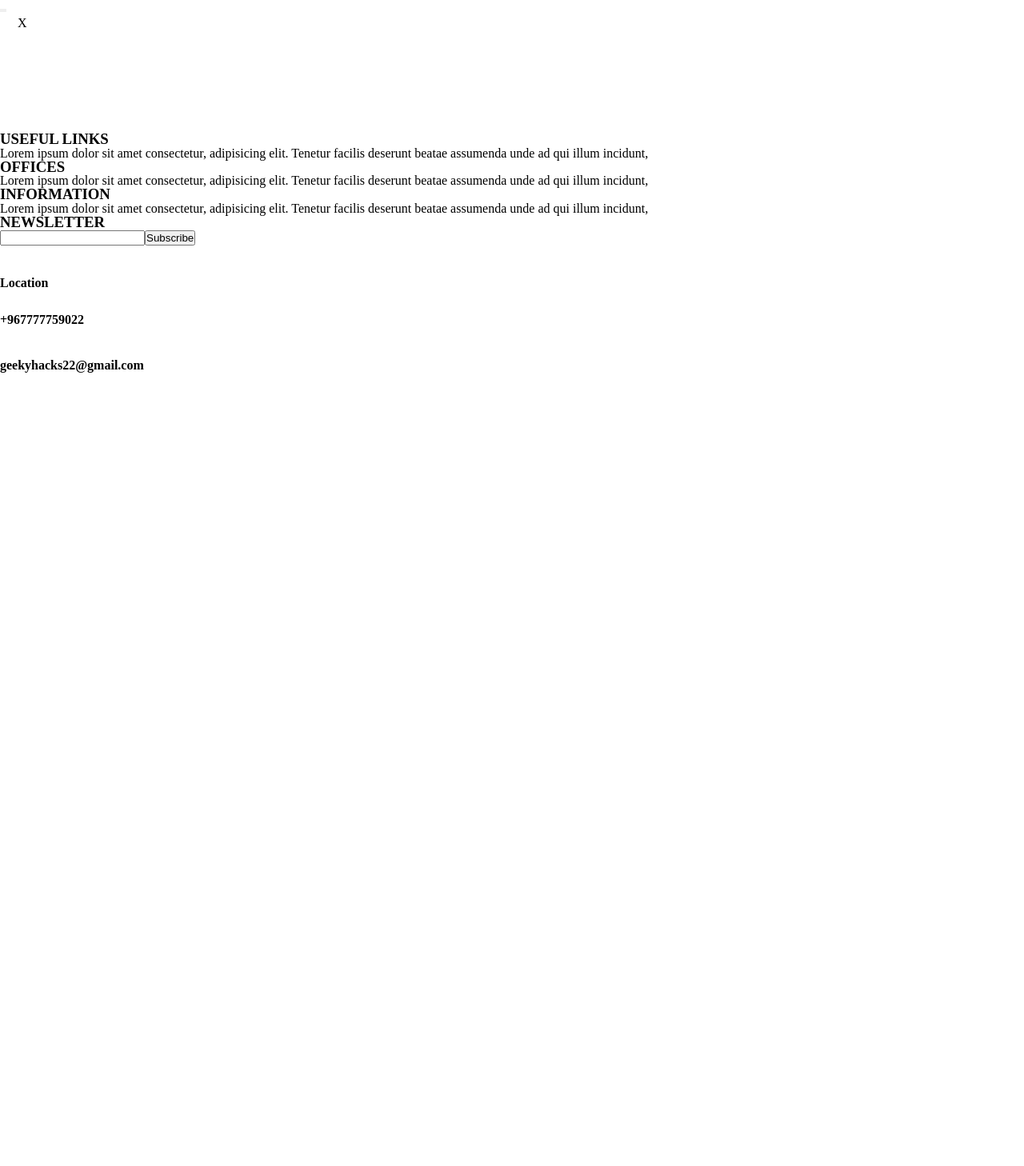
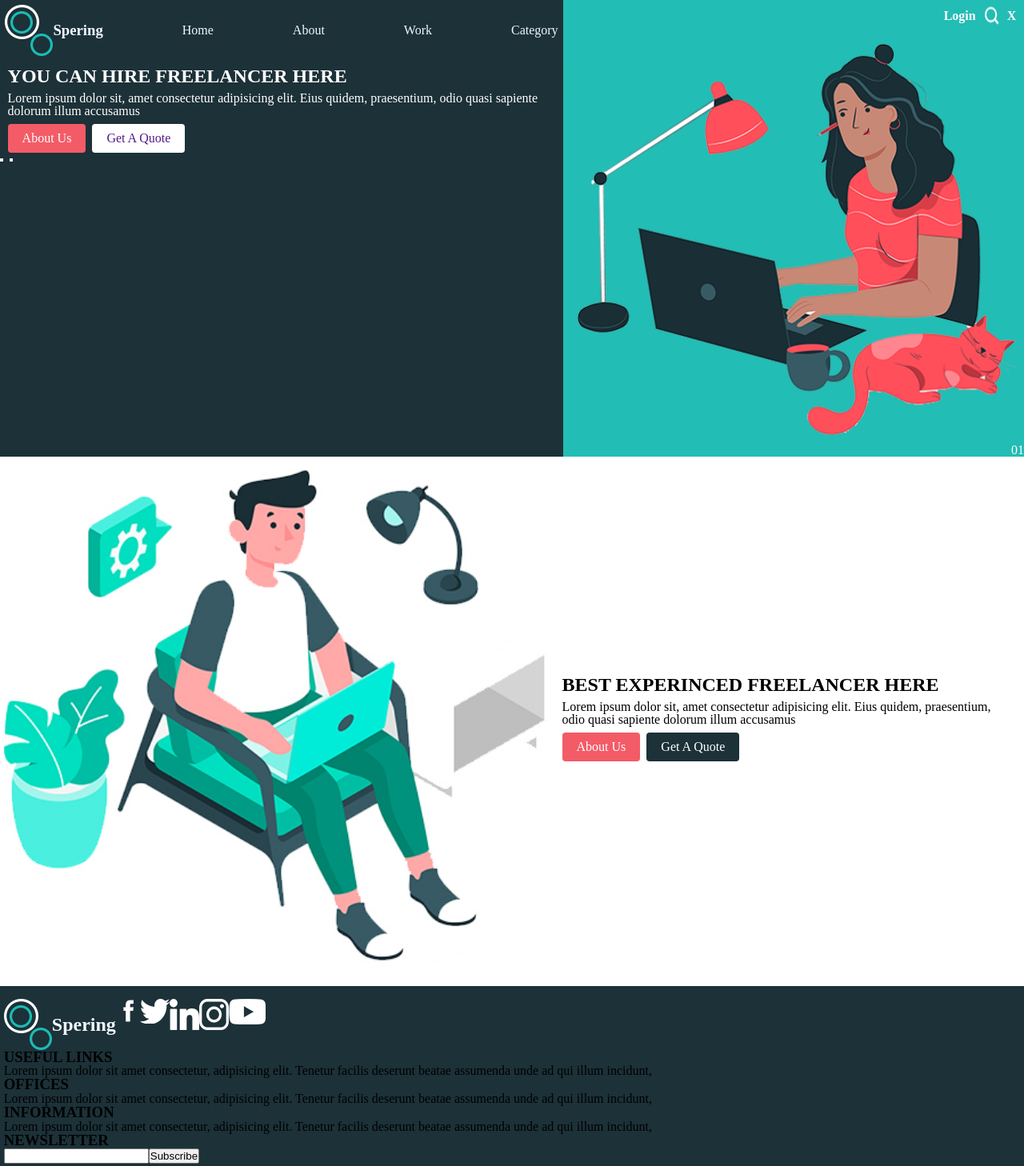
Before and after one commit to GeekyHacks/MosnadDemo, a plain HTML site: page index.html in a window 1280 px wide. Shown: the top 1458 px of the page at 80% size. Before the commit the page ends 800 px from the top, so only its background shows below. Drawn offline with Linux system fonts and the light colour scheme.

Commit message:
Add first two sections styling

```diff
--- a/index.html
+++ b/index.html
@@ -11,35 +11,63 @@
       <section class="headlinepart">
         <nav>
           <ul>
-            <li class="logo"></li>
-            <li></li>
-            <li></li>
-            <li></li>
-            <li></li>
+            <li class="logo">
+              <img src="/assests/logo.png" alt="" />
+              <h1>Spering</h1>
+            </li>
+            <li>Home</li>
+            <li>About</li>
+            <li>Work</li>
+            <li>Category</li>
           </ul>
         </nav>
         <div class="headline">
-          <h1></h1>
-          <p></p>
-          <div class="btns"><a href=""></a><a href=""></a></div>
+          <h1>YOU CAN HIRE FREELANCER HERE</h1>
+          <p>
+            Lorem ipsum dolor sit, amet consectetur adipisicing elit. Eius quidem, praesentium, odio
+            quasi sapiente dolorum illum accusamus
+          </p>
+          <div class="btns">
+            <a class="aboutus">About Us</a><a class="quote" href="">Get A Quote</a>
+          </div>
         </div>
         <div class="btns"><button></button><button></button></div>
       </section>
       <section class="imagepart">
         <div class="btns">
-          <a href="login"></a>
+          <a href="login">Login</a>
           <img src="/assests/search-icon.png" alt="search" />
           <span>X</span>
         </div>
+        <img src="/assests/slider-img.png" alt="" />
+        <span>01</span>
       </section>
     </header>
     <main>
-      <section class="sect_one"></section>
+      <section class="sect_one">
+        <img src="/assests/experience-img.jpg" alt="experience" />
+        <div class="headline">
+          <h1>BEST EXPERINCED FREELANCER HERE</h1>
+          <p>
+            Lorem ipsum dolor sit, amet consectetur adipisicing elit. Eius quidem, praesentium, odio
+            quasi sapiente dolorum illum accusamus
+          </p>
+          <div class="btns">
+            <a class="aboutus">About Us</a><a class="quote" href="">Get A Quote</a>
+          </div>
+        </div>
+      </section>
       <section class="sect_two">
         <ul class="social">
-          <li class="logo"></li>
-          <li><img src="/assests/f1.png" alt="" /></li>
-          <li><img src="/assests/f2.png" alt="" /></li>
+          <li class="logo">
+            <img src="/assests/logo.png" alt="" />
+            <h1>Spering</h1>
+          </li>
+          <li><img src="/assests/fb.png" alt="" /></li>
+          <li><img src="/assests/twitter.png" alt="" /></li>
+          <li><img src="/assests/linkedin.png" alt=""></li>
+          <li><img src="/assests/instagram.png" alt=""></li>
+          <li><img src="/assests/youtube.png" alt=""></li>
         </ul>
         <ul>
           <li>
@@ -68,20 +96,19 @@
             <input type="email" /><button type="submit">Subscribe</button>
           </li>
         </ul>
-
       </section>
     </main>
     <footer>
       <div>
-            <img src="/assests/location.png" alt="">
+        <img src="/assests/location.png" alt="" />
         <h4>Location</h4>
       </div>
       <div>
-            <img src="/assests/mail.png" alt="">
+        <img src="/assests/mail.png" alt="" />
         <h4>+967777759022</h4>
       </div>
       <div>
-            <img src="/assests/call.png" alt="">
+        <img src="/assests/call.png" alt="" />
         <h4>geekyhacks22@gmail.com</h4>
       </div>
     </footer>
--- a/styles.css
+++ b/styles.css
@@ -47,7 +47,7 @@ button,
 /* // reset anchor style */
 a {
   cursor: pointer;
-  text-decoration: inherit;
+  text-decoration: none;
   -webkit-tap-highlight-color: transparent;
 }
 /* // reset list style */
@@ -76,3 +76,110 @@ ul {
     scroll-behavior: auto !important;
   }
 }
+header,
+.logo,
+nav ul,
+.btns,
+.sect_one,
+.social {
+  display: flex;
+  flex-direction: row;
+}
+.headlinepart,
+.headline,
+.imagepart,
+main {
+  display: flex;
+  flex-direction: column;
+}
+
+.headlinepart {
+  flex: 0.55;
+  background-color: #1c3138;
+}
+
+.imagepart {
+  color: #ffffff;
+  flex: 0.45;
+  background-color: #22bdb4;
+  .btns {
+    padding: 0.5rem;
+    align-self: flex-end;
+    a,
+    span {
+      padding: 0.1rem;
+      color: #ffffff;
+      font-weight: bold;
+      align-self: center;
+    }
+  }
+  span {
+    font-size: 1rem;
+    align-self: last baseline;
+  }
+}
+
+nav ul {
+  gap: 0.5rem;
+  color: aliceblue;
+  padding: 0.4rem;
+  align-items: center;
+  justify-content: space-between;
+}
+.logo {
+  align-items: center;
+  color: aliceblue;
+  font-size: 1rem;
+  font-weight: bolder;
+  align-self: center;
+}
+.headline {
+  padding: 0.4rem 0.6rem;
+  gap: 0.5rem;
+  color: #ffffff;
+}
+
+.btns {
+  gap: 0.5rem;
+  a {
+    padding: 0.5rem 1rem;
+    border: transparent solid 2px;
+    border-radius: 4px;
+  }
+  .aboutus {
+    background-color: #f35b67;
+  }
+
+  .quote {
+    background-color: #ffffff;
+  }
+}
+
+main {
+  align-content: center;
+  gap: 0.5rem;
+}
+.sect_one {
+  padding: 1rem 0.3rem;
+  img {
+    flex: 0.55;
+  }
+
+  .headline {
+    flex: 0.45;
+    align-content: center;
+    justify-content: center;
+    color: black;
+    .btns {
+      color: #ffffff;
+      .quote {
+        background-color: #1c3138;
+        color: #ffffff;
+      }
+    }
+  }
+}
+.sect_two {
+  padding: 1rem 0.3rem;
+  background-color: #1c3138;
+}
```
Lines whose indentation alone changed are shown as unchanged.
